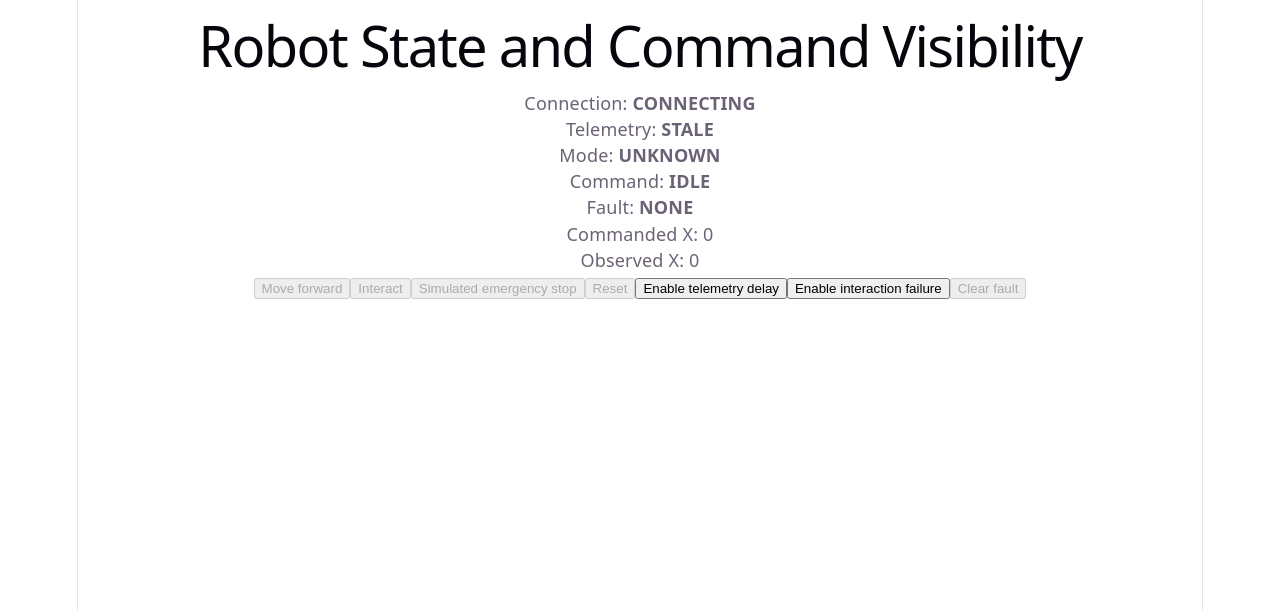
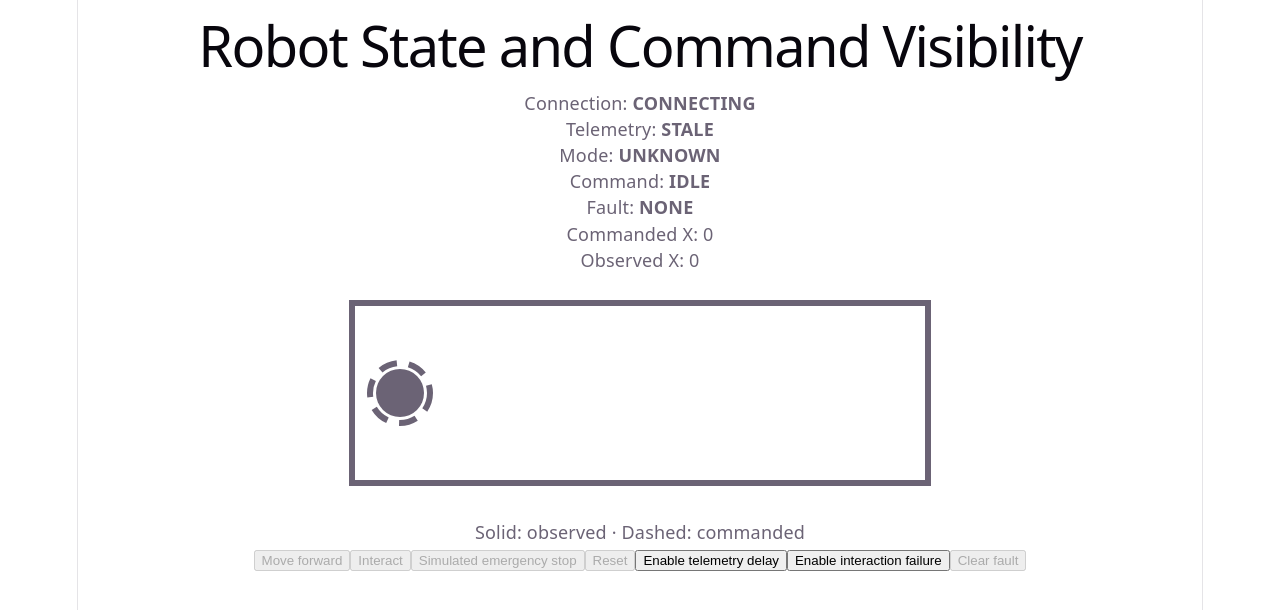
Before and after one commit to milaforge/robot-state-visibility, a React app in the folder frontend/: page / in a window 1280 px wide. Shown: the top 610 px of the page. Built offline with nearby package versions, Linux system fonts and the light colour scheme; no server answers; the HTML template or start-up script is replaced by a standard one.

Commit message:
feat: visualize commanded and observed robot positions

```diff
--- a/frontend/src/App.tsx
+++ b/frontend/src/App.tsx
@@ -1,3 +1,4 @@
+import RobotView from './RobotView'
 import { useRobotSocket } from './useRobotSocket'
 
 const websocketProtocol =
@@ -78,6 +79,8 @@ export default function App() {
         <p role="alert">{failureMessage}</p>
       )}
 
+      <RobotView robotState={robotState} />
+
       <button
         type="button"
         disabled={normalControlsDisabled}
--- /dev/null
+++ b/frontend/src/RobotView.tsx
@@ -0,0 +1,69 @@
+import type { RobotState } from './useRobotSocket'
+
+type RobotViewProps = {
+  robotState: RobotState | null
+}
+
+const SCALE = 8
+const ORIGIN_X = 10
+const CENTER_Y = 20
+
+function toScreenX(x: number) {
+  return ORIGIN_X + x * SCALE
+}
+
+export default function RobotView({
+  robotState,
+}: RobotViewProps) {
+  const commandedX = toScreenX(
+    robotState?.commandedPose.x ?? 0,
+  )
+
+  const observedX = toScreenX(
+    robotState?.actualPose.x ?? 0,
+  )
+
+  return (
+    <section aria-label="Robot visualization">
+      <svg
+        viewBox="0 0 100 40"
+        width="600"
+        role="img"
+        aria-label="Commanded and observed robot positions"
+      >
+        <rect
+          x="2"
+          y="5"
+          width="96"
+          height="30"
+          fill="none"
+          stroke="currentColor"
+        />
+
+        <circle
+          data-testid="commanded-robot"
+          aria-label="Commanded robot position"
+          cx={commandedX}
+          cy={CENTER_Y}
+          r="5"
+          fill="none"
+          stroke="currentColor"
+          strokeDasharray="3 2"
+        />
+
+        <circle
+          data-testid="observed-robot"
+          aria-label="Observed robot position"
+          cx={observedX}
+          cy={CENTER_Y}
+          r="4"
+          fill="currentColor"
+        />
+      </svg>
+
+      <p>
+        Solid: observed · Dashed: commanded
+      </p>
+    </section>
+  )
+}
```
Also changed, not shown: 1 other file (tests, documents, lock files or other folders).
